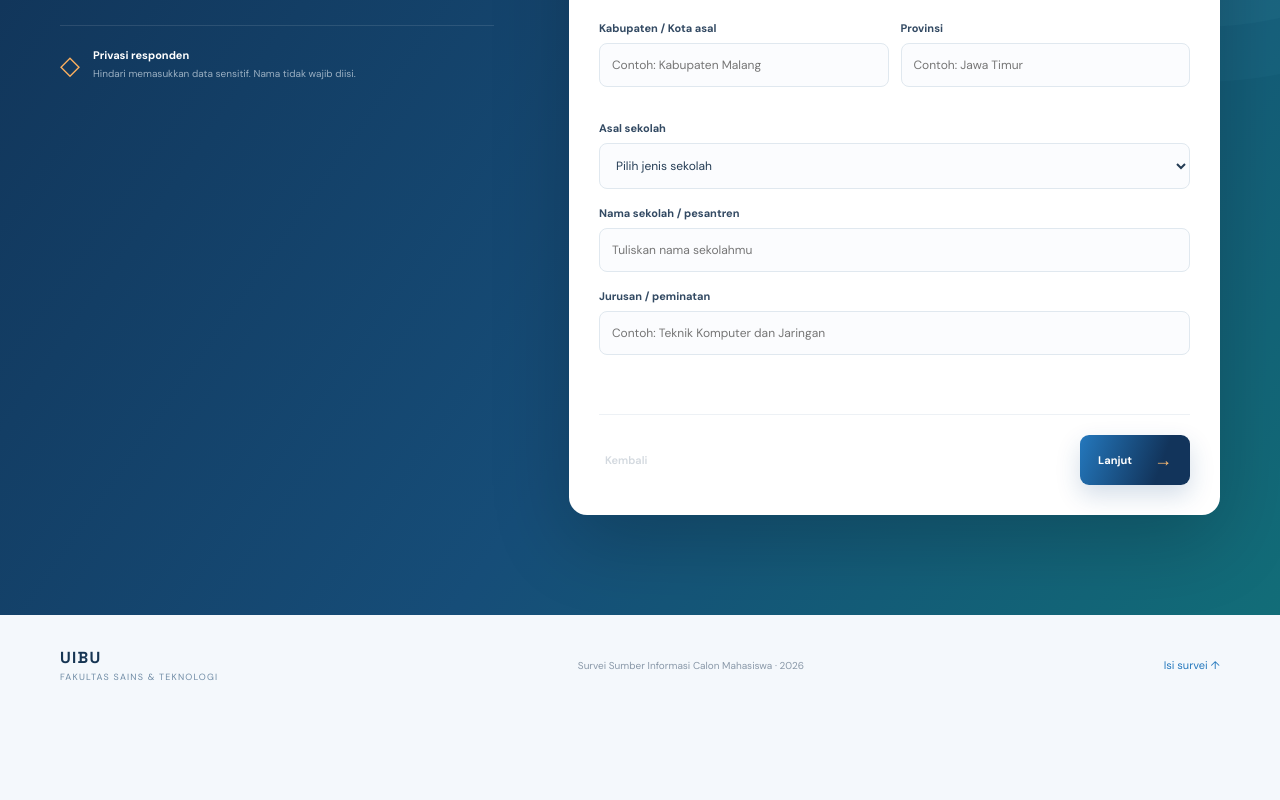
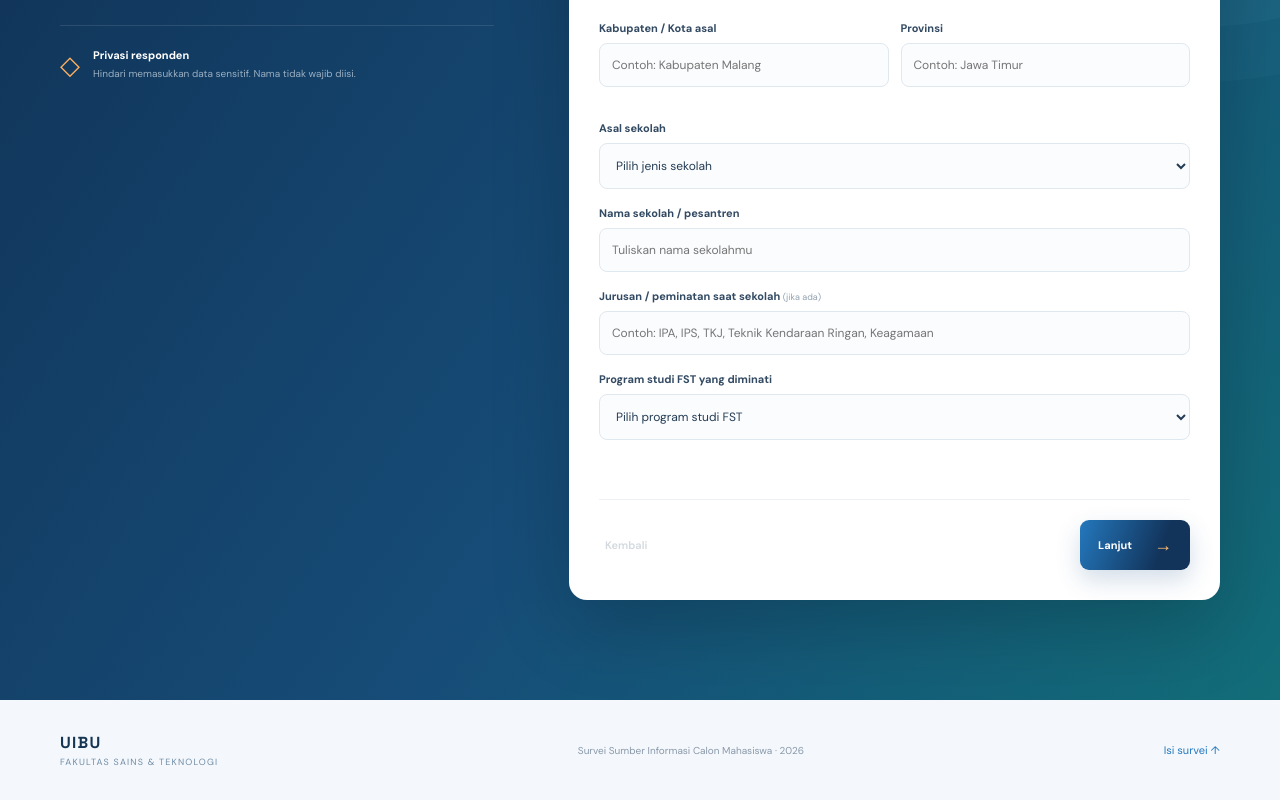
Before and after one commit to lamonecampa/survey, a plain HTML site: page index.html in a window 1280 px wide. Shown: the part 2420-3220 px from the top of the page. Before the commit the page ends 3135 px from the top, so only its background shows below. Drawn offline with Linux system fonts and the light colour scheme; no server answers.

Commit message:
Add previous school major and FST study program fields

```diff
--- a/index.html
+++ b/index.html
@@ -50,7 +50,8 @@
 <div class="two-col"><label>Kabupaten / Kota asal <input name="kota" required placeholder="Contoh: Kabupaten Malang"></label><label>Provinsi <input name="provinsi" required placeholder="Contoh: Jawa Timur"></label></div>
 <label>Asal sekolah <select name="jenis_sekolah" required><option value="">Pilih jenis sekolah</option><option>SMA</option><option>SMK</option><option>MA</option><option>Pondok Pesantren</option><option>Paket C</option><option>Lainnya</option></select></label>
 <label>Nama sekolah / pesantren <input name="nama_sekolah" required placeholder="Tuliskan nama sekolahmu"></label>
-<label>Jurusan / peminatan <input name="jurusan" placeholder="Contoh: Teknik Komputer dan Jaringan"></label></div>
+<label>Jurusan / peminatan saat sekolah <small>(jika ada)</small><input name="jurusan_sekolah" placeholder="Contoh: IPA, IPS, TKJ, Teknik Kendaraan Ringan, Keagamaan"></label>
+<label>Program studi FST yang diminati <select name="prodi" required><option value="">Pilih program studi FST</option><option>Teknik Mesin</option><option>Kimia</option><option>Teknik Elektro</option><option>Belum menentukan</option></select></label></div>
 <div class="form-step" data-step="1"><h3>Bagaimana kamu mengenal UIBU?</h3><p class="muted">Pilih sumber pertama kali kamu mengetahui UIBU.</p>
 <label>Sumber informasi pertama <select name="sumber_pertama" id="source" required><option value="">Pilih sumber informasi</option><option>Keluarga / saudara</option><option>Teman</option><option>Guru / pihak sekolah</option><option>Media sosial</option><option>Website / Google</option><option>Sosialisasi / kunjungan kampus</option><option>Brosur / banner / spanduk</option><option>Lainnya</option></select></label>
 <div id="socialFields" class="conditional hidden"><label>Platform media sosial yang digunakan <small>(boleh pilih lebih dari satu)</small></label><div class="choice-grid">
@@ -64,7 +65,6 @@
 <label>Apakah kamu memilih / mempertimbangkan UIBU atas rekomendasi keluarga, saudara, atau teman? <select name="rekomendasi"><option value="">Pilih jawaban</option><option>Ya</option><option>Tidak</option><option>Sebagian</option></select></label>
 <label>Seberapa besar pengaruh rekomendasi tersebut? <select name="pengaruh_rekomendasi"><option value="">Pilih jawaban</option><option>1 — Tidak berpengaruh</option><option>2 — Sedikit</option><option>3 — Cukup</option><option>4 — Besar</option><option>5 — Sangat besar</option><option>Tidak relevan</option></select></label></div>
 <div class="form-step" data-step="3"><h3>Apa yang menarik minatmu?</h3><p class="muted">Pilih program studi dan alasan yang paling sesuai.</p>
-<label>Program studi yang diminati <select name="prodi" required><option value="">Pilih program studi</option><option>Teknik Mesin</option><option>Kimia</option><option>Teknik Elektro</option><option>Belum menentukan</option></select></label>
 <label>Alasan tertarik <small>(boleh lebih dari satu)</small></label><div class="choice-grid">
 <label class="check"><input type="checkbox" name="alasan" value="Minat pribadi"><span>Minat pribadi</span></label><label class="check"><input type="checkbox" name="alasan" value="Prospek pekerjaan"><span>Prospek kerja</span></label>
 <label class="check"><input type="checkbox" name="alasan" value="Rekomendasi keluarga"><span>Rekomendasi keluarga</span></label><label class="check"><input type="checkbox" name="alasan" value="Rekomendasi guru"><span>Rekomendasi guru</span></label>
```
